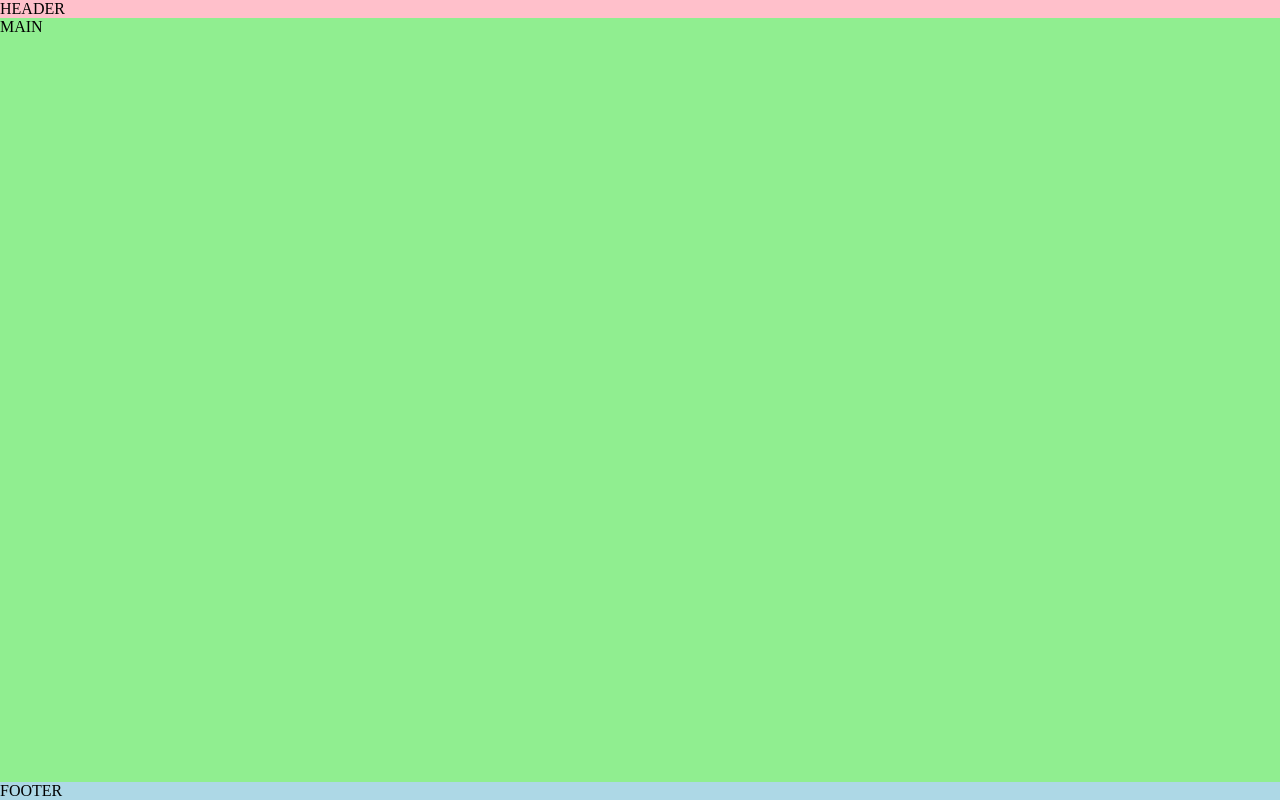
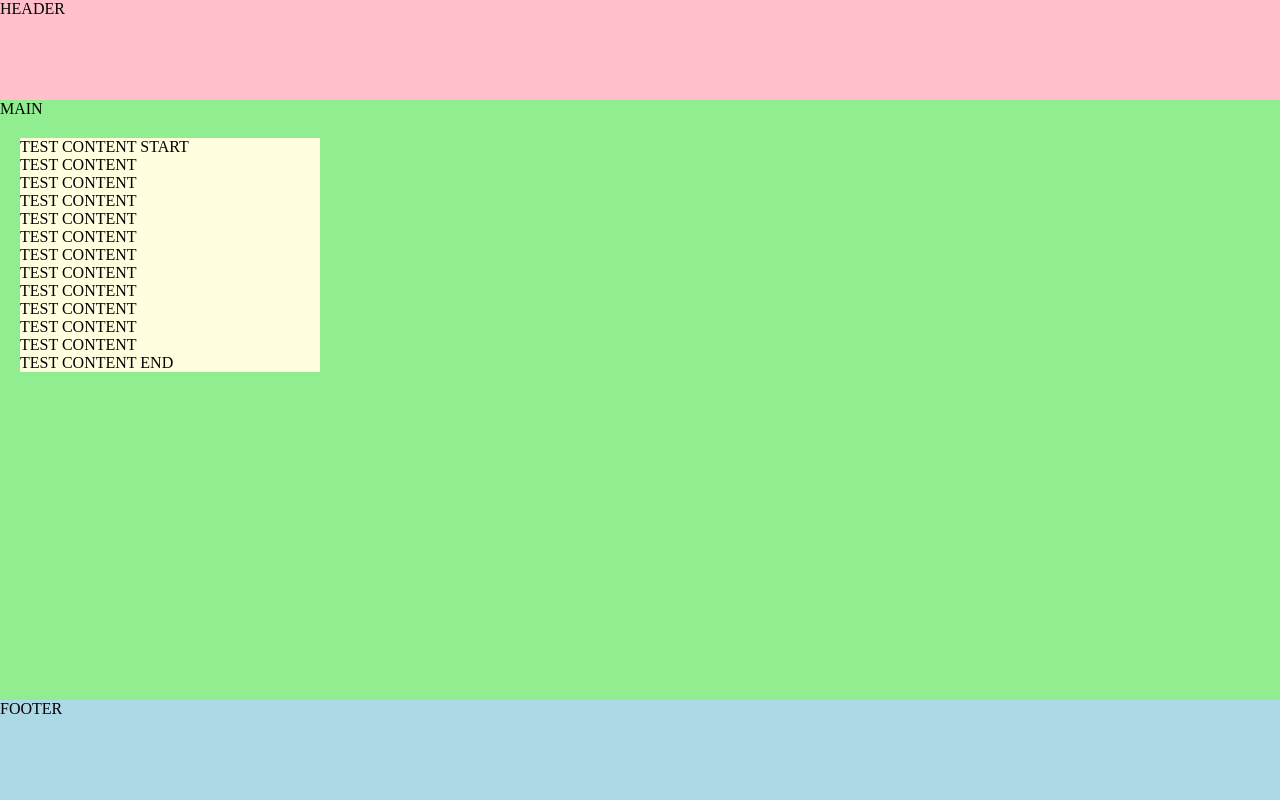
Before and after one commit to masaok/css-flex-demo, a plain HTML site: page index.html in a window 1280 px wide. Drawn offline with Linux system fonts and the light colour scheme.

Commit message:
Added test content, but the main area is not shrinking properly

```diff
--- a/index.html
+++ b/index.html
@@ -17,27 +17,59 @@
         align-items: stretch;
       }
 
-      main {
-        flex-grow: 1;
-      }
-
       header {
         background-color: pink;
+        min-height: 100;
       }
 
       main {
         background-color: lightgreen;
+        flex-grow: 1;
+        flex-shrink: 1;
       }
 
       footer {
         background-color: lightblue;
+        min-height: 100;
+      }
+
+      /* header,
+      main,
+      footer {
+        flex-shrink: 0;
+      } */
+
+      .scroll {
+        background-color: lightyellow;
+        max-height: 100%;
+        overflow: auto;
+        max-width: 300;
+        margin: 20;
+        flex-shrink: 1;
       }
     </style>
   </head>
   <body>
     <article>
       <header>HEADER</header>
-      <main>MAIN</main>
+      <main>
+        MAIN
+        <div class="scroll">
+          <div>TEST CONTENT START</div>
+          <div>TEST CONTENT</div>
+          <div>TEST CONTENT</div>
+          <div>TEST CONTENT</div>
+          <div>TEST CONTENT</div>
+          <div>TEST CONTENT</div>
+          <div>TEST CONTENT</div>
+          <div>TEST CONTENT</div>
+          <div>TEST CONTENT</div>
+          <div>TEST CONTENT</div>
+          <div>TEST CONTENT</div>
+          <div>TEST CONTENT</div>
+          <div>TEST CONTENT END</div>
+        </div>
+      </main>
       <footer>FOOTER</footer>
     </article>
   </body>
```
